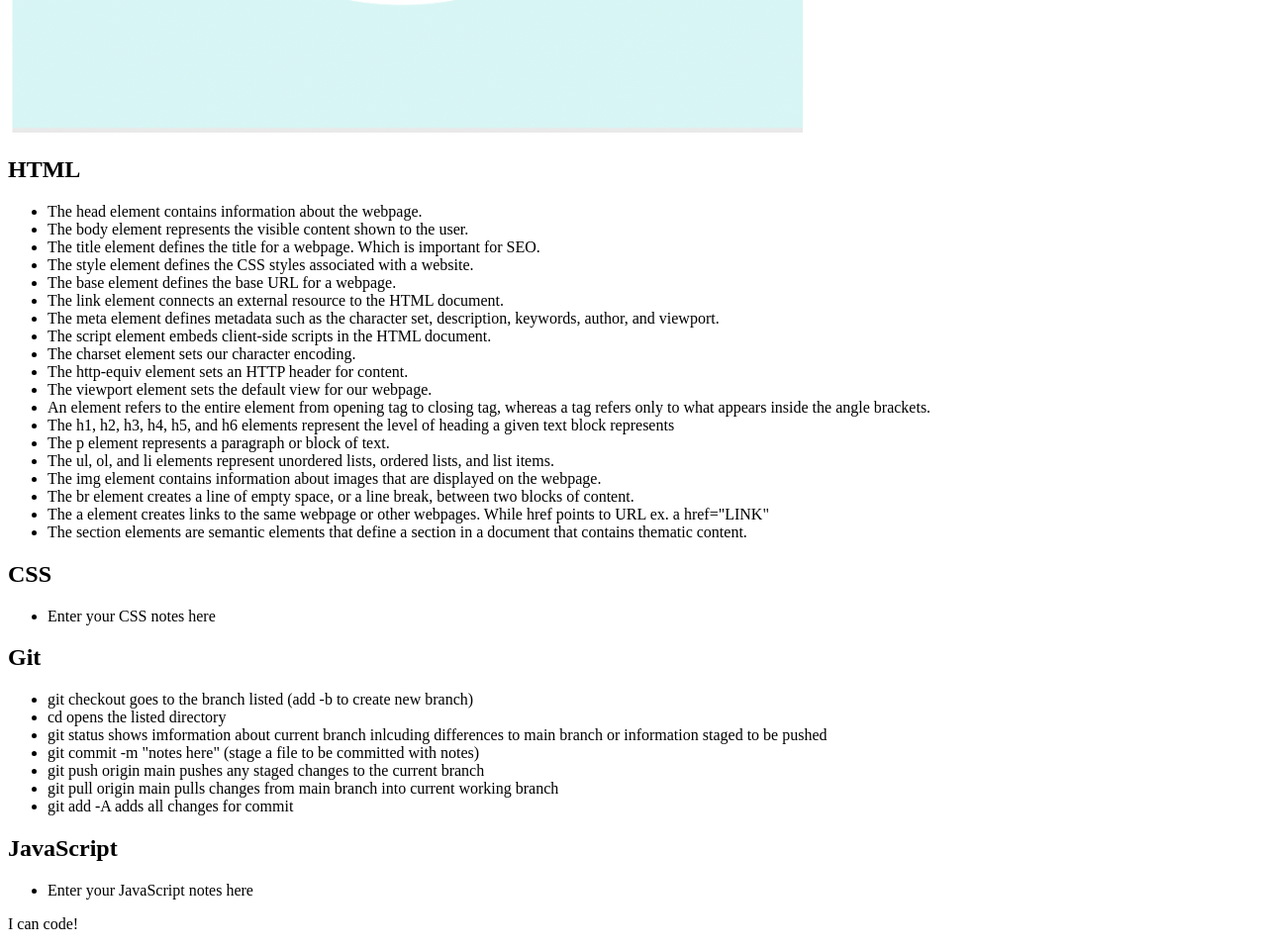
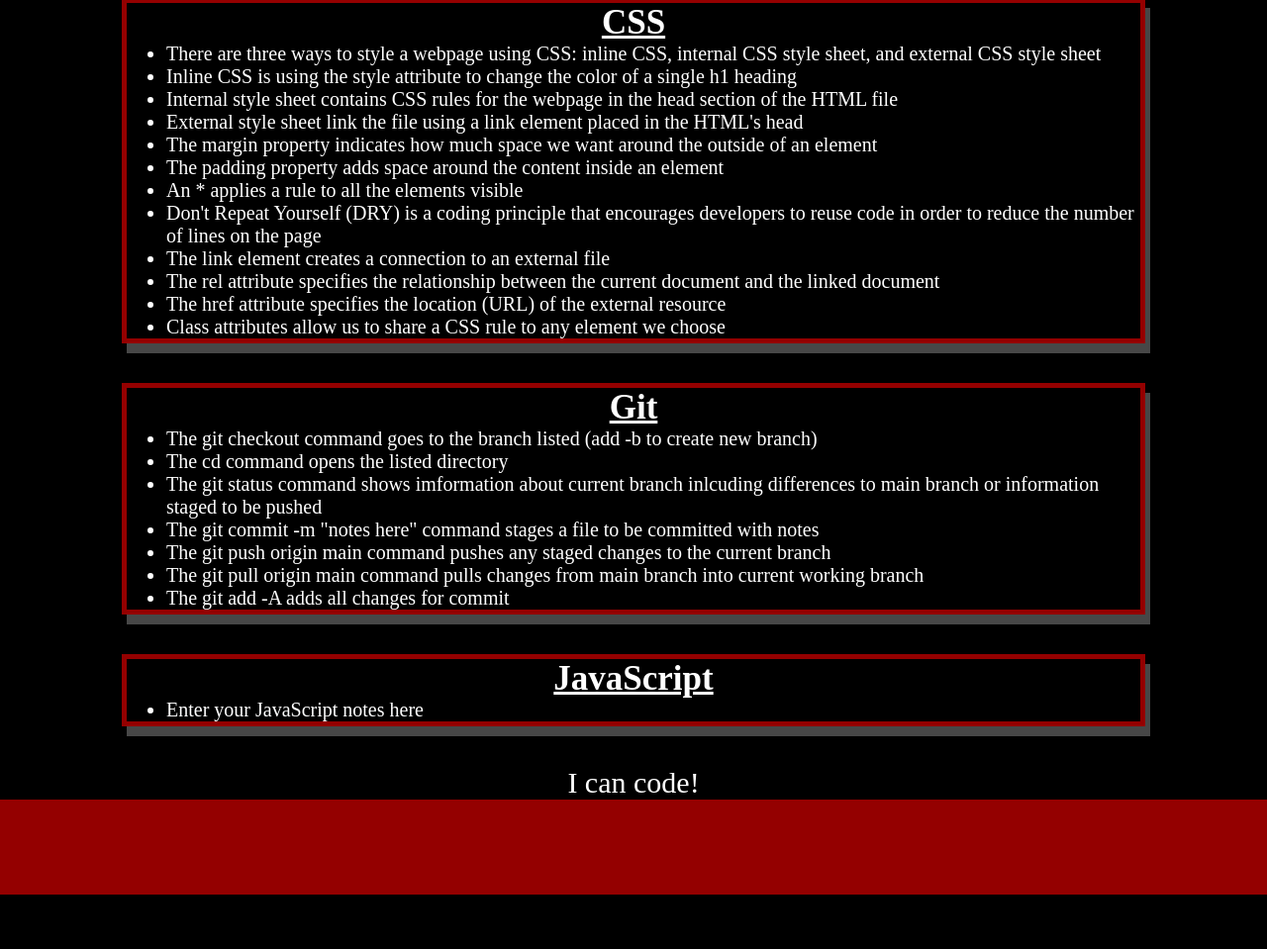
Before and after one commit to dfletch12/prework-study-guide, a plain HTML site: page index.html in a window 1280 px wide. Shown: the part 722-1681 px from the top of the page at 99% size. After the commit the page ends 1626 px from the top, so only its background shows below. Drawn offline with Linux system fonts and the light colour scheme.

Commit message:
Added CSS

```diff
--- /dev/null
+++ b/assets/style.css
@@ -0,0 +1,41 @@
+* {
+    background-color: black;
+    margin: 0;
+    padding: 0;
+    color: white
+
+}
+header,
+footer {
+    width: 100%;
+    height: 130px;
+    background-color: rgb(148, 0, 0);
+    color: white;
+}
+h1,
+h2 {
+    font-size: 35px;
+    text-align: center;
+    text-decoration: underline
+}
+img {
+    display: block;
+    height: 90px;
+    width: 90px;
+    margin-left: auto;
+    margin-right: auto;
+}
+ul {
+    padding-left: 40px;
+    font-size: 20px;
+}
+p {
+    text-align: center;
+    font-size: 30px;
+  }
+  .card {
+    width: 80%;
+    margin: 40px auto;
+    border: 5px solid rgb(148, 0, 0);
+    box-shadow: 5px 10px rgb(71, 71, 71);
+  }
--- a/index.html
+++ b/index.html
@@ -1,6 +1,7 @@
 <!DOCTYPE html>
 <html lang="en">
   <head>
+    <link rel="stylesheet" href="./assets/style.css">
     <meta charset="UTF-8" />
     <meta http-equiv="X-UA-Compatible" content="IE=edge" />
     <meta name="viewport" content="width=device-width, initial-scale=1.0" />
@@ -40,20 +41,31 @@
       <section class="card" id="css-section">
         <h2>CSS</h2>
         <ul>
-          <li>Enter your CSS notes here</li>
+          <li>There are three ways to style a webpage using CSS: inline CSS, internal CSS style sheet, and external CSS style sheet</li>
+          <li>Inline CSS is using the style attribute to change the color of a single h1 heading</li>
+          <li>Internal style sheet contains CSS rules for the webpage in the head section of the HTML file</li>
+          <li>External style sheet link the file using a link element placed in the HTML's head</li>
+          <li>The margin property indicates how much space we want around the outside of an element</li>
+          <li>The padding property adds space around the content inside an element</li>
+          <li>An * applies a rule to all the elements visible</li>
+          <li>Don't Repeat Yourself (DRY) is a coding principle that encourages developers to reuse code in order to reduce the number of lines on the page</li>
+          <li>The link element creates a connection to an external file</li>
+          <li>The rel attribute specifies the relationship between the current document and the linked document</li>
+          <li>The href attribute specifies the location (URL) of the external resource</li>
+          <li>Class attributes allow us to share a CSS rule to any element we choose</li>
         </ul>
       </section>
 
       <section class="card" id="git-section">
         <h2>Git</h2>
         <ul>
-          <li>git checkout <branch name> goes to the branch listed (add -b to create new branch)</li>
-            <li>cd <file name> opens the listed directory</li>
-            <li>git status shows imformation about current branch inlcuding differences to main branch or information staged to be pushed</li>
-            <li>git commit -m "notes here" (stage a file to be committed with notes)</li>
-            <li>git push origin main pushes any staged changes to the current branch</li>
-            <li>git pull origin main pulls changes from main branch into current working branch</li>
-            <li>git add -A adds all changes for commit</li>
+          <li>The git checkout <branch name> command goes to the branch listed (add -b to create new branch)</li>
+            <li>The cd <file name> command opens the listed directory</li>
+            <li>The git status command shows imformation about current branch inlcuding differences to main branch or information staged to be pushed</li>
+            <li>The git commit -m "notes here" command stages a file to be committed with notes</li>
+            <li>The git push origin main command pushes any staged changes to the current branch</li>
+            <li>The git pull origin main command pulls changes from main branch into current working branch</li>
+            <li>The git add -A adds all changes for commit</li>
 
         </ul>
       </section>
```
